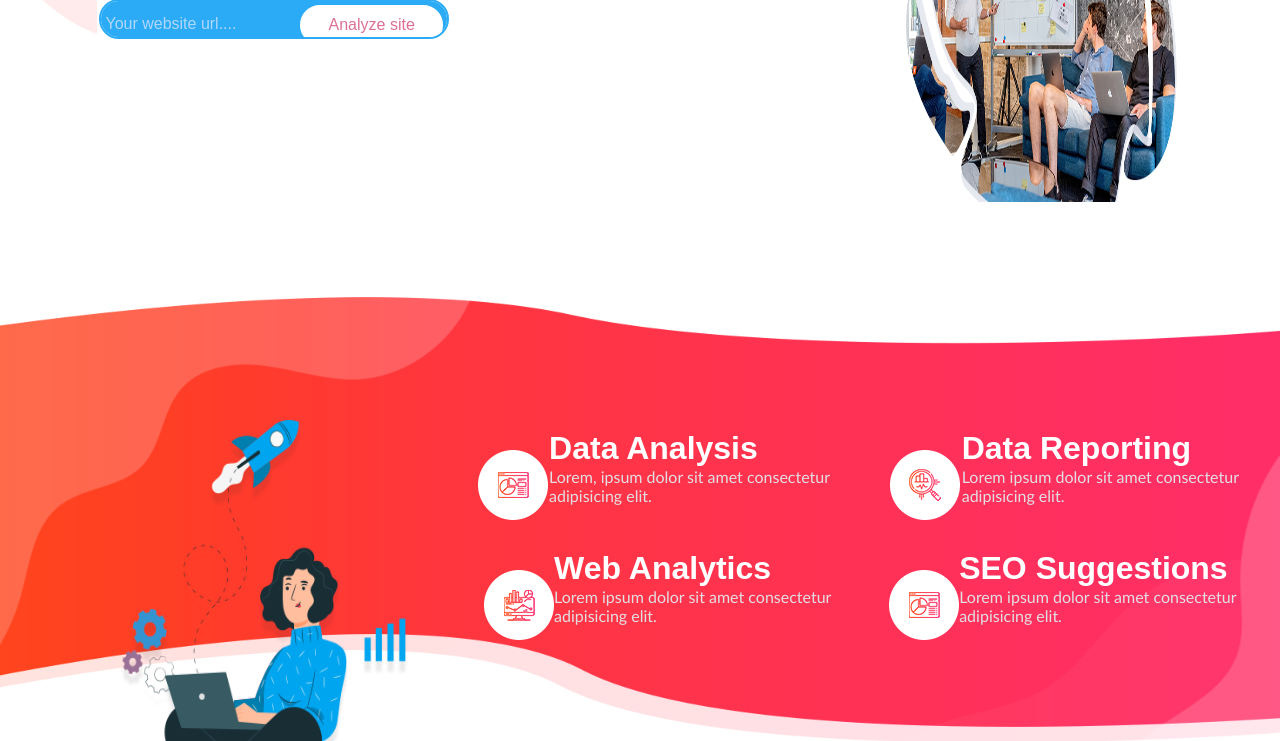
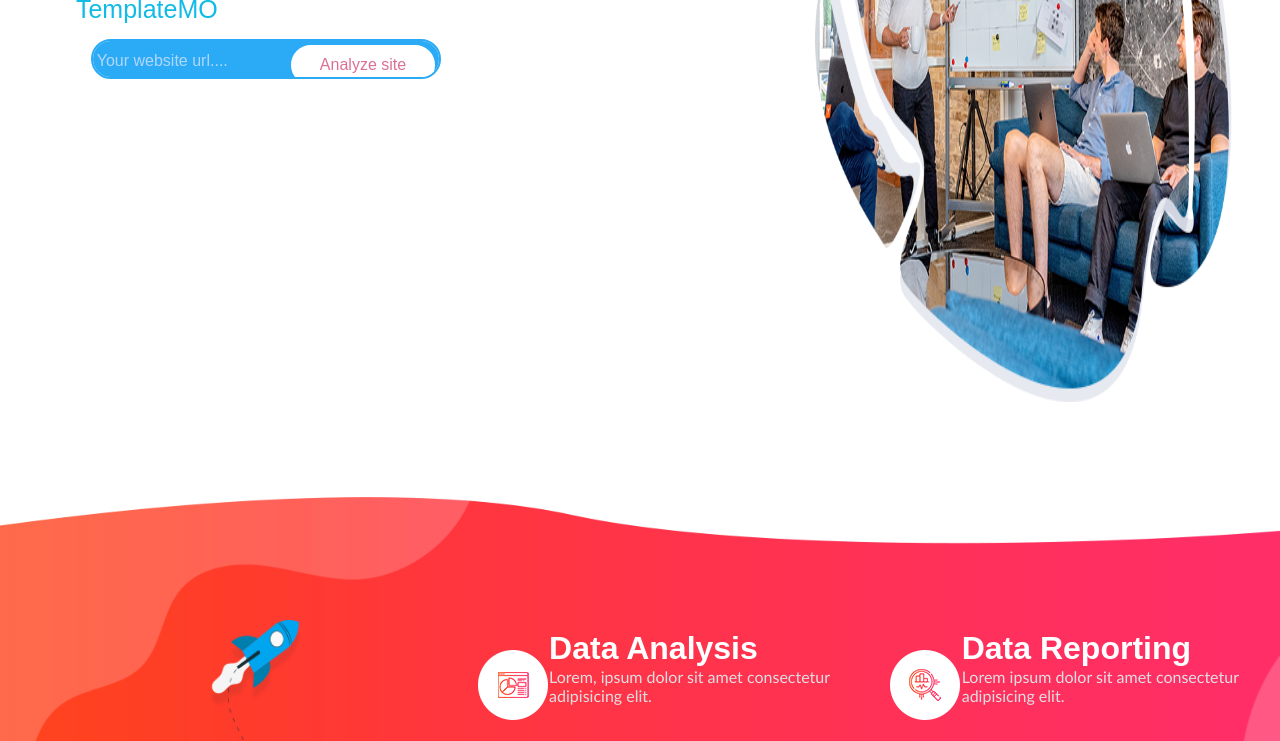
Before and after one commit to Kanak1081/Webpage-Freebirds, a plain HTML site: page index.html in a window 1280 px wide. Shown: the part 398-1139 px from the top of the page. Drawn offline with Linux system fonts and the light colour scheme.

Commit message:
Update styles.css

```diff
--- a/styles.css
+++ b/styles.css
@@ -121,16 +121,16 @@ a{text-decoration: none;}
 
 /*NAVBAR STYLES ends */
 
-
-/* ##  Lubna's code.......... */
+/*##  Lubna's code.......... */
 #parents{
     display: flex;
-    height: 600px;
-    overflow-y: hidden;
+    height:100vh;
+
+    margin-bottom: 5%;
 }
 #content{
 
-    margin-top: 130px;
+    margin-top: 10%;
     font-family:'Times New Roman', Times, serif;
 
     flex-grow: 2;
@@ -138,7 +138,7 @@ a{text-decoration: none;}
 
 }
 #one img{
-    width: 180px;
+    width:12vw;
 }
 p{
     color: rgba(0, 0, 15, 0.7);
@@ -151,13 +151,12 @@ h3{
 }
 #red{
     color: rgb(226, 21, 55);}
-#two{
+#two img{
     flex-grow: 3;
-    height: 500px;
-    width:500px;
-    margin-top: 150px;
-    margin-right: 50px;
-
+    height: 55vh;
+    width:35vw;
+    margin-top: 35%;
+    margin-right: 5%;
 }
 #three img{
     display: flex;
@@ -167,7 +166,7 @@ h3{
 
 }#space{
     flex-grow: 2;
-    margin-top: 10px;
+    margin-top: 2%;
     font-size: medium;
     color:rgba(234, 234, 255, 0.7);
 }
@@ -190,12 +189,12 @@ h3{
     width: 350px;
     height: 40px;
     padding: 4px;
-    margin: 2px;
+    margin: 2%;
 }
-@media only screen and (max-width:780px){
-    #parents{
+@media only screen and (max-width:700px){
+    parents{
         display: flex;
-        height: 600px;
+        flex-direction: column;
     }
     #two img{
         flex-grow: 3;
```
